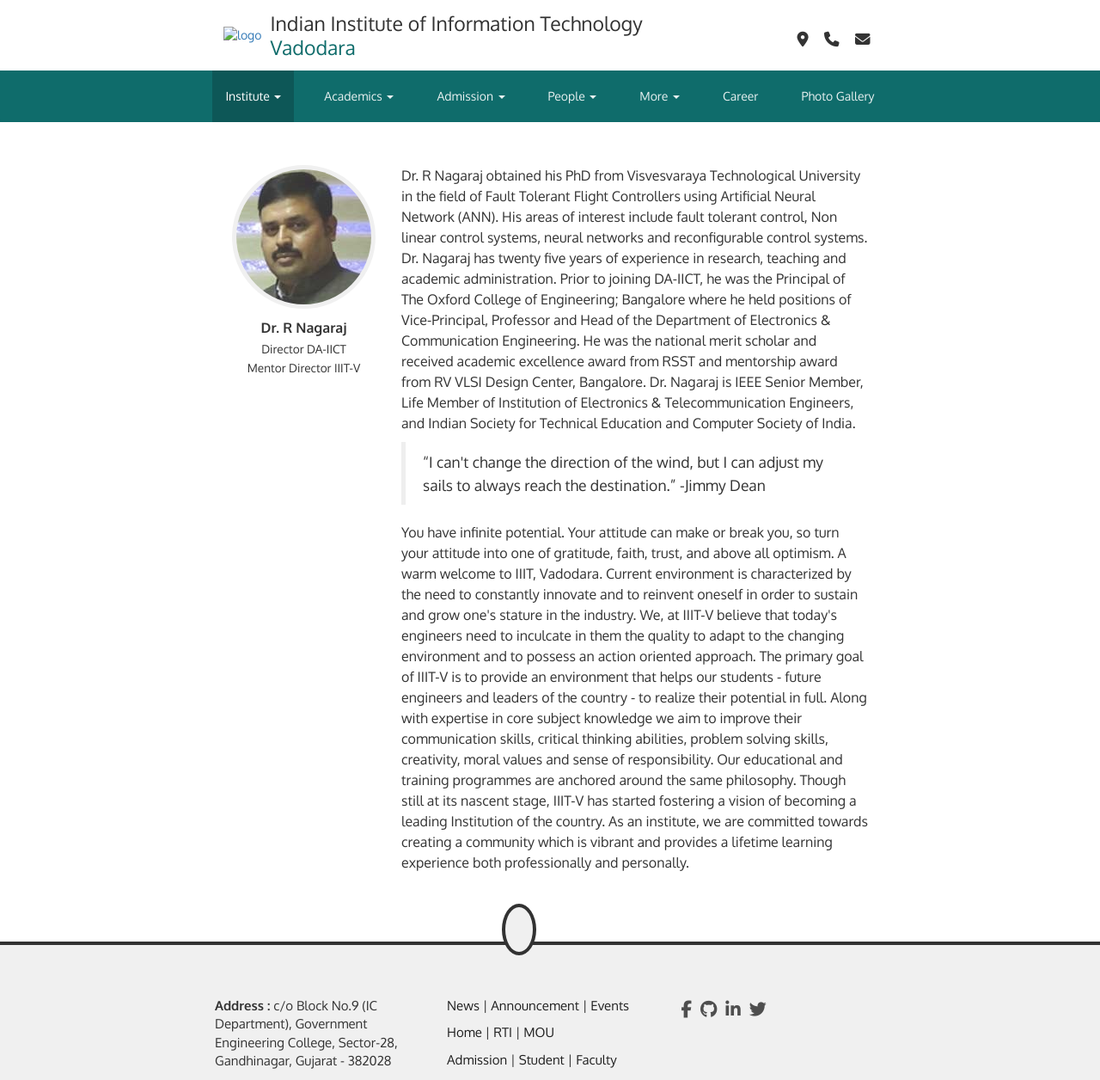
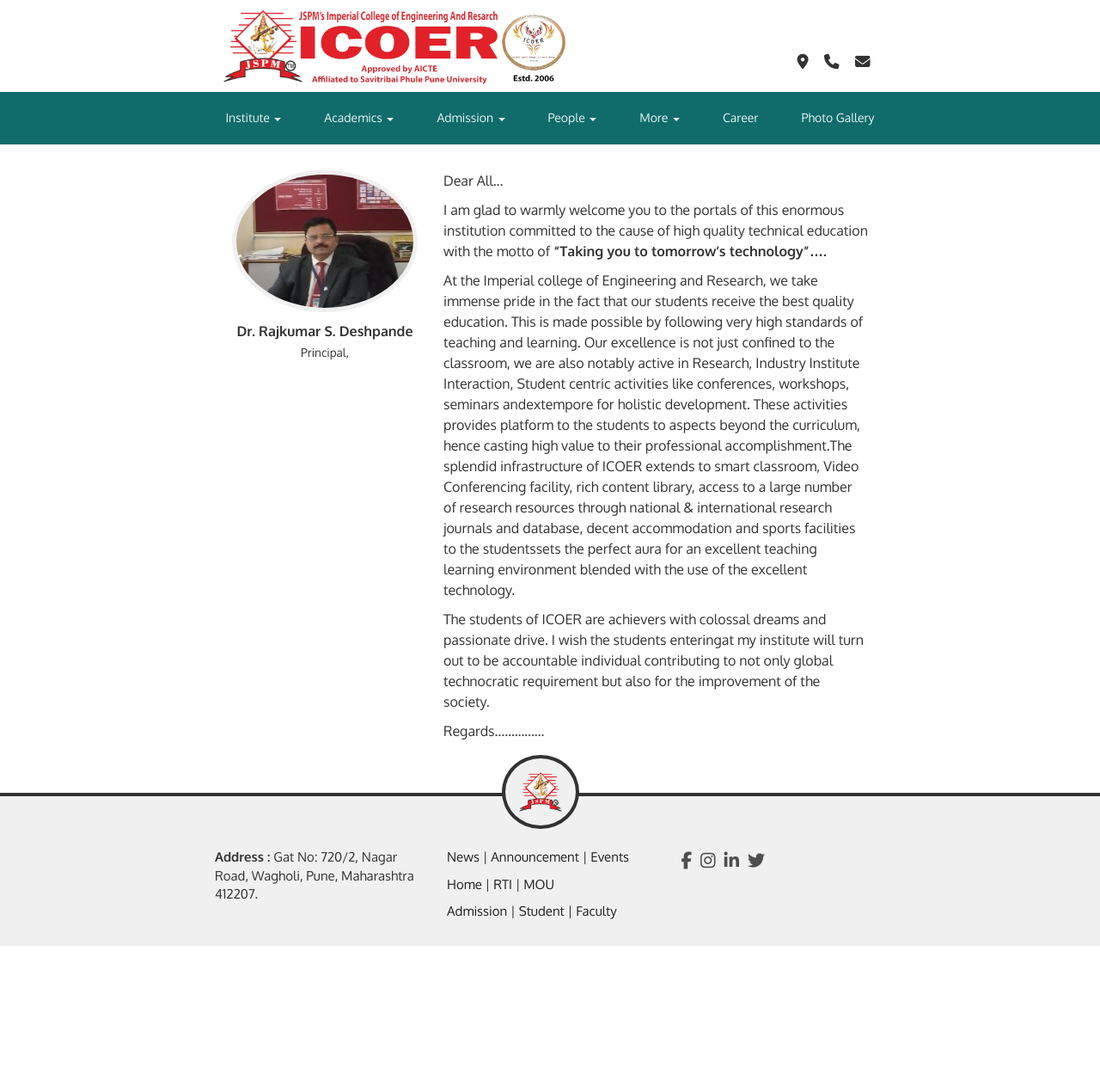
Before and after one commit to Igaurav31/JSPM_ICOER_Web, a plain HTML site: page directors_message.html in a window 1280 px wide. Shown: the whole page at 86% size. After the commit the page ends 1100 px from the top, so only its background shows below. Drawn offline with nearby package versions, Linux system fonts and the light colour scheme.

Commit message:
updated directors message

```diff
--- a/directors_message.html
+++ b/directors_message.html
@@ -21,21 +21,28 @@
             <div class="header-container">
                 <div>
                     <div class="logo-name">
-                            <div class="logo">
-                                <a href="index.html" title=""><img src="img/IIITV_Logo_1x1_small.png" alt="logo"></a>
-                            </div>
+                        <!-- <div class="logo"><a href="index.html" title=""><img src="img/fav.ico"
+                                                                             alt="logo"></a></div>
                         <div class="name">
                             <a href="index.html" title="">
                                 <h5>Indian Institute of Information Technology</h5>
                                 <h5 class="primary-color">Vadodara</h5>
                             </a>
-                            </div>
+                        </div> -->
+                        <img src="img/Icoer.png" alt="" style="width: 400px; margin-top: 5px; margin-left: 0px;">
                     </div>
                 </div>
                 <div class="header-links">
-                        <a href="#" data-toggle="popover" title="Address" data-content="c/o Block No.9 (IC Department), Government Engineering College, Sector-28, Gandhinagar, Gujarat - 382028" data-placement="bottom"><i class="fa fa-map-marker fa-lg" aria-hidden="true"></i></a>
-                        <a href="#" data-toggle="popover" title="Phone No." data-content="+91-79-29750281" data-placement="bottom"><i class="fa fa-phone fa-lg" aria-hidden="true"></i></a>
-                        <a href="#" data-toggle="popover" title="Email" data-content="helpdesk@iiitvadodara.ac.in" data-placement="bottom"><i class="fa fa-envelope fa-lg" aria-hidden="true"></i></a>
+                    <a href="#" data-toggle="popover" title="Address"
+                       data-content="Gat No: 720/2, Nagar Road, Wagholi, Pune, Maharashtra 412207."
+                       data-placement="bottom"><i class="fa fa-map-marker fa-lg" aria-hidden="true"></i></a>
+
+                    <a href="#" data-toggle="popover" title="(020) 67335100, 67335102
+                    Fax: (020)-67335100" data-content="College no"
+                       data-placement="bottom"><i class="fa fa-phone fa-lg" aria-hidden="true"></i></a>
+
+                    <a href="#" data-toggle="popover" title="principal@jspmicoer.edu.in" data-content="College mail"
+                       data-placement="bottom"><i class="fa fa-envelope fa-lg" aria-hidden="true"></i></a>
                 </div>
             </div>
         </div>
@@ -43,7 +50,8 @@
             <div class="navbar navbar-inverse navbar-custom" role="navigation">
                 <div class="container">
                     <div class="navbar-header">
-                            <button type="button" class="navbar-toggle" data-toggle="collapse" data-target=".navbar-collapse">
+                        <button type="button" class="navbar-toggle" data-toggle="collapse"
+                                data-target=".navbar-collapse">
                             <span class="sr-only">Toggle navigation</span>
                             <span class="icon-bar"></span>
                             <span class="icon-bar"></span>
@@ -52,11 +60,12 @@
                     </div>
                     <div class="collapse navbar-collapse">
                         <ul class="nav navbar-nav">
-                                <li class="active">
-                                    <a href="#" class="dropdown-toggle" data-toggle="dropdown">Institute <b class="caret"></b></a>
+                            <li>
+                                <a href="#" class="dropdown-toggle" data-toggle="dropdown">Institute <b
+                                        class="caret"></b></a>
                                 <ul class="dropdown-menu multi-level">
                                     <li><a href="about.html">About</a></li>
-                                        <li class="active"><a href="directors_message.html">Director's Message</a></li>
+                                    <li><a href="directors_message.html">Director's Message</a></li>
                                     <li><a href="bog.html">Board of Governors</a></li>
                                     <li><a href="society_members.html">Society Members</a></li>
                                     <li><a href="academic_council.html">Academic Council</a></li>
@@ -75,7 +84,8 @@
                                 </ul>
                             </li>
                             <li>
-                                    <a href="#" class="dropdown-toggle" data-toggle="dropdown">Academics <b class="caret"></b></a>
+                                <a href="#" class="dropdown-toggle" data-toggle="dropdown">Academics <b
+                                        class="caret"></b></a>
                                 <ul class="dropdown-menu multi-level">
                                     <li class="dropdown-submenu">
                                         <a href="#" class="dropdown-toggle" data-toggle="dropdown">B.Tech</a>
@@ -96,7 +106,8 @@
                                 </ul>
                             </li>
                             <li>
-                                    <a href="#" class="dropdown-toggle" data-toggle="dropdown">Admission <b class="caret"></b></a>
+                                <a href="#" class="dropdown-toggle" data-toggle="dropdown">Admission <b
+                                        class="caret"></b></a>
                                 <ul class="dropdown-menu multi-level">
                                     <li><a href="btech_admission.html">B.Tech</a></li>
                                     <li><a href="mtech_admission.html">M.Tech</a></li>
@@ -112,7 +123,8 @@
                                 </ul>
                             </li>
                             <li>
-                                    <a href="#" class="dropdown-toggle" data-toggle="dropdown">More <b class="caret"></b></a>
+                                <a href="#" class="dropdown-toggle" data-toggle="dropdown">More <b
+                                        class="caret"></b></a>
                                 <ul class="dropdown-menu multi-level">
                                     <li><a href="faq.html">FAQs</a></li>
                                     <li><a href="student_corner.html">Student's Corner</a></li>
@@ -129,30 +141,33 @@
                 </div>
             </div>
         </nav>
-        </header>
         <!-- /header -->
         <div class="contents-wrapper">
             <!-- Contents starts here -->
             <div class="content dir-msg">
                 <div class="dir-detail">
-                    <img class="responsive-img circle" src="img/Professor-R-Nagaraj.jpg">
-                    <div>Dr. R Nagaraj</div>
+                    <img class="responsive-img circle" src="img/Principal.jpg">
+                    <div>Dr. Rajkumar S. Deshpande</div>
                     <div>
-                        Director DA-IICT
+                        Principal,
                     </div>
-                    <div>
-                        Mentor Director IIIT-V
-                    </div>
+
                 </div>
                 <div class="dir-text">
                     <p>
-                        Dr. R Nagaraj obtained his PhD from Visvesvaraya Technological University in the field of Fault Tolerant Flight Controllers using Artificial Neural Network (ANN). His areas of interest include fault tolerant control, Non linear control systems, neural networks and reconfigurable control systems. Dr. Nagaraj has twenty five years of experience in research, teaching and academic administration. Prior to joining DA-IICT, he was the Principal of The Oxford College of Engineering; Bangalore where he held positions of Vice-Principal, Professor and Head of the Department of Electronics & Communication Engineering. He was the national merit scholar and received academic excellence award from RSST and mentorship award from RV VLSI Design Center, Bangalore. Dr. Nagaraj is IEEE Senior Member, Life Member of Institution of Electronics & Telecommunication Engineers, and Indian Society for Technical Education and Computer Society of India.
+                        Dear All...
                     </p>
-                    <blockquote>
-                        <p>“I can't change the direction of the wind, but I can adjust my sails to always reach the destination.” -Jimmy Dean</p>
-                    </blockquote>
                     <p>
-                        You have infinite potential. Your attitude can make or break you, so turn your attitude into one of gratitude, faith, trust, and above all optimism. A warm welcome to IIIT, Vadodara. Current environment is characterized by the need to constantly innovate and to reinvent oneself in order to sustain and grow one's stature in the industry. We, at IIIT-V believe that today's engineers need to inculcate in them the quality to adapt to the changing environment and to possess an action oriented approach. The primary goal of IIIT-V is to provide an environment that helps our students - future engineers and leaders of the country - to realize their potential in full. Along with expertise in core subject knowledge we aim to improve their communication skills, critical thinking abilities, problem solving skills, creativity, moral values and sense of responsibility. Our educational and training programmes are anchored around the same philosophy. Though still at its nascent stage, IIIT-V has started fostering a vision of becoming a leading Institution of the country. As an institute, we are committed towards creating a community which is vibrant and provides a lifetime learning experience both professionally and personally.
+                        I am glad to warmly welcome you to the portals of this enormous institution committed to the cause of high quality technical education with the motto of <b>“Taking you to tomorrow’s technology”….</b>
+                    </p>
+                    <p>
+                        At the Imperial college of Engineering and Research, we take immense pride in the fact that our students receive the best quality education. This is made possible by following very high standards of teaching and learning. Our excellence is not just confined to the classroom, we are also notably active in Research, Industry Institute Interaction, Student centric activities like conferences, workshops, seminars andextempore for holistic development. These activities provides platform to the students to aspects beyond the curriculum, hence casting high value to their professional accomplishment.The splendid infrastructure of ICOER extends to smart classroom, Video Conferencing facility, rich content library, access to a large number of research resources through national & international research journals and database, decent accommodation and sports facilities to the studentssets the perfect aura for an excellent teaching learning environment blended with the use of the excellent technology.
+                    </p>
+                    <p>
+                        The students of ICOER are achievers with colossal dreams and passionate drive. I wish the students enteringat my institute will turn out to be accountable individual contributing to not only global technocratic requirement but also for the improvement of the society.
+                    </p>
+                    <p>
+                        Regards……………
                     </p>
                 </div>
             </div>
@@ -160,21 +175,21 @@
         <!-- Footer -->
         <footer>
             <div class="footer-wrapper">
-                <span class="logo"><img src="img/IIITV_Logo_1x1_small.png" alt=""></span>
+                <span class="logo"><img src="img/fav.ico" alt=""></span>
                 <div class="row">
                     <div class="col-sm-4 address">
-                        <strong>Address : </strong>c/o Block No.9 (IC Department), Government Engineering College, Sector-28, Gandhinagar, Gujarat - 382028
+                        <strong>Address : </strong>Gat No: 720/2, Nagar Road, Wagholi, Pune, Maharashtra 412207.
                     </div>
                     <div class="col-sm-4 links">
                         <div>
-                            <a href="index.html#news">News</a>
+                            <a href="#news">News</a>
                             <i class="seperator"></i>
-                            <a href="index.html#announcements">Announcement</a>
+                            <a href="#announcements">Announcement</a>
                             <i class="seperator"></i>
-                            <a href="index.html#events">Events</a>
+                            <a href="#events">Events</a>
                         </div>
                         <div>
-                            <a href="index.html">Home</a>
+                            <a href="#">Home</a>
                             <i class="seperator"></i>
                             <a href="rti.html">RTI</a>
                             <i class="seperator"></i>
@@ -189,11 +204,10 @@
                         </div>
                     </div>
                     <div class="col-sm-4 footer-social">
-                        <a href="#!"><i class="fa fa-facebook" aria-hidden="true"
-                                        title="Official Facebook Page"></i></a>
-                        <a href="https://github.com/iiitv"><i class="fa fa-github" aria-hidden="true"
+                        <a href="https://www.facebook.com/icoerian"><i class="fa fa-facebook" aria-hidden="true" title="Official Facebook Page"></i></a>
+                        <a href="https://www.instagram.com/icoerian_insta"><i class="fa fa-instagram" aria-hidden="true"
                                                               title="Github Group"></i></a>
-                        <a href="#!"><i class="fa fa-linkedin" aria-hidden="true" title="LinkedIn Profile"></i></a>
+                        <a href="https://www.linkedin.com/company/jspm-s-imperial-college-of-engineering-and-research-wagholi"><i class="fa fa-linkedin" aria-hidden="true" title="LinkedIn Profile"></i></a>
                         <a href="#!" title=""><i class="fa fa-twitter" aria-hidden="true"
                                                  title="Official Twitter Account"></i></a>
                     </div>
```
Also changed, not shown: img/Principal.jpg (added). Lines whose indentation alone changed are shown as unchanged.
